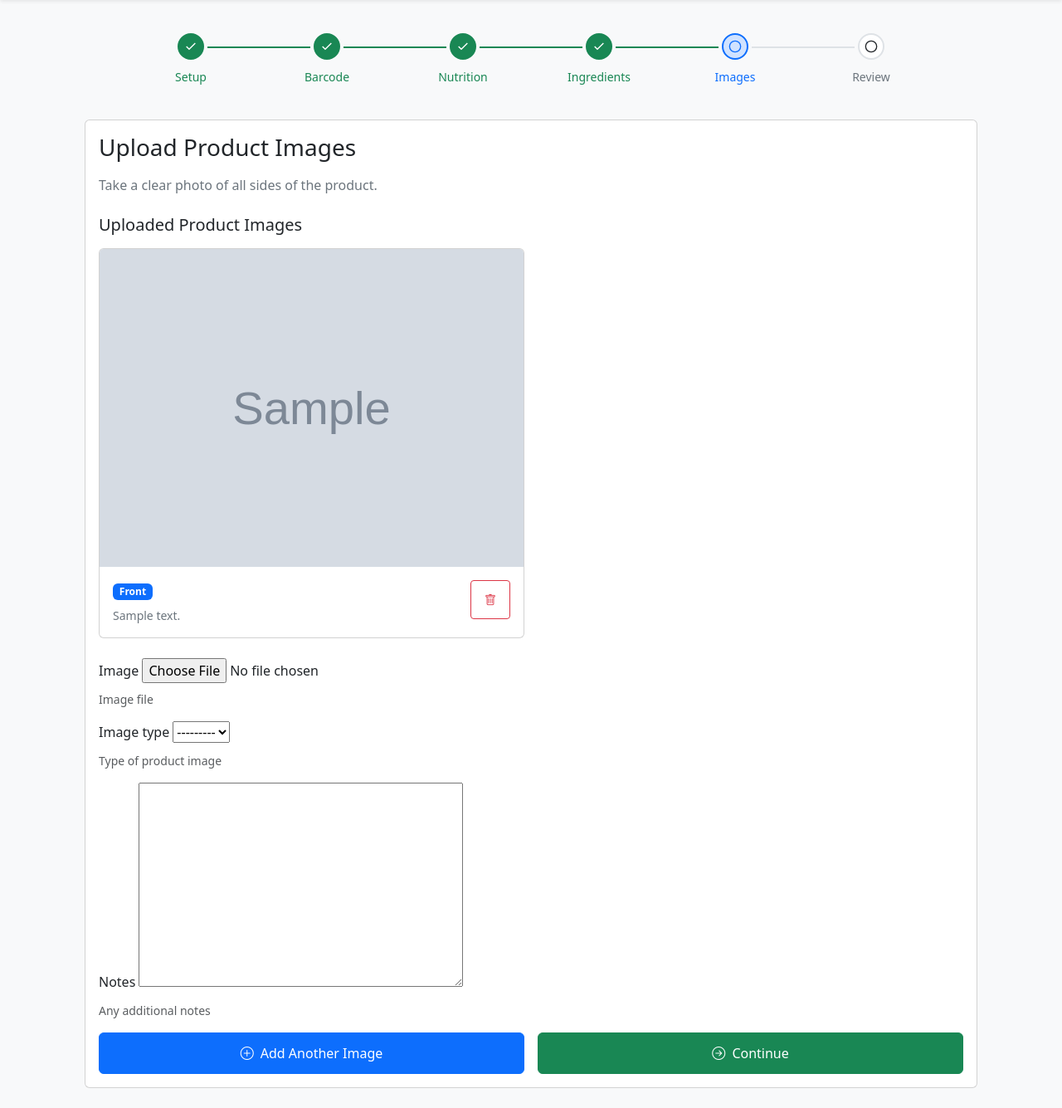
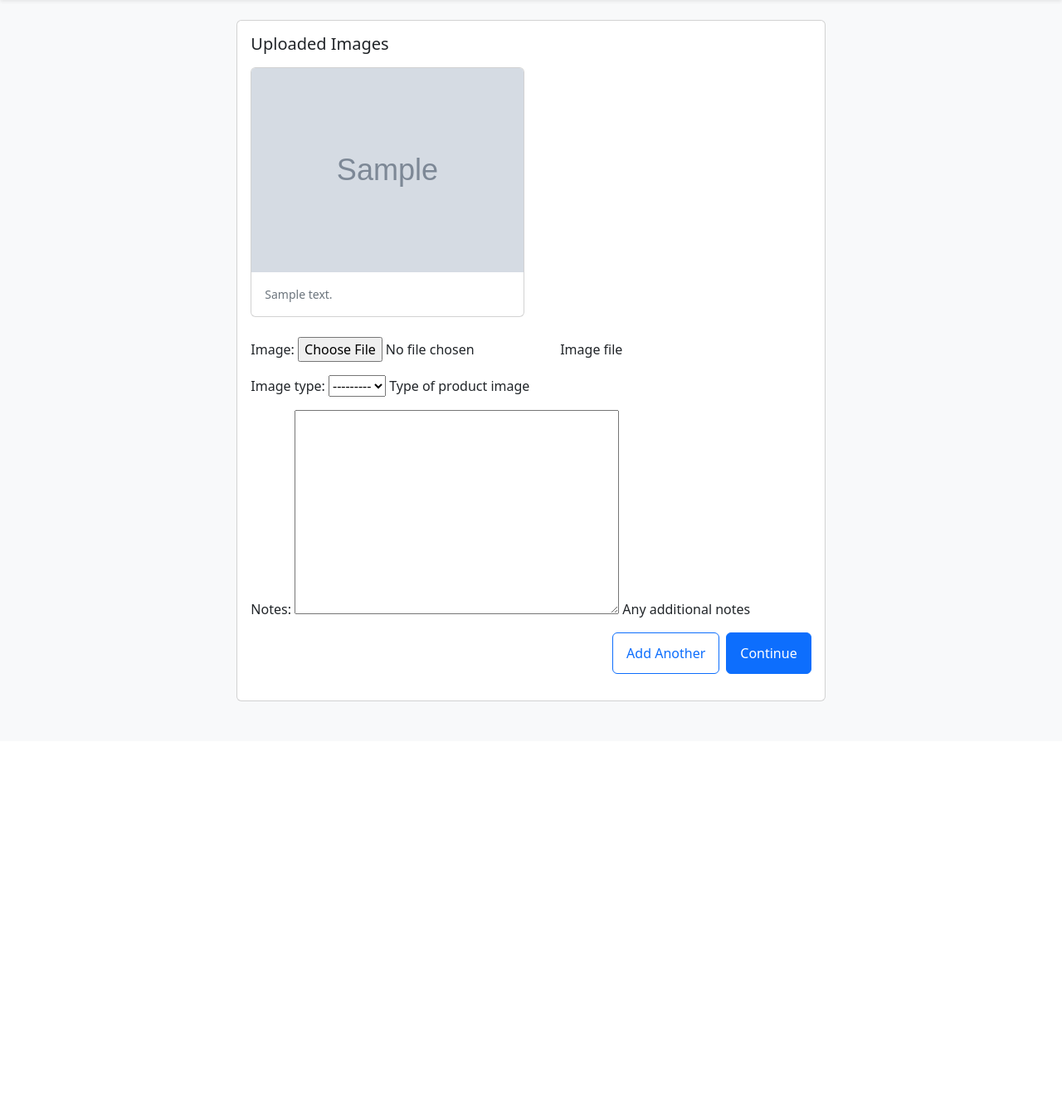
Before and after one commit to BFSSI-Bioinformatics-Lab/pptm, a Django app: page /products/1/product_images/ in a window 1280 px wide. Shown: the part 63-1398 px from the top of the page at 83% size. After the commit the page ends 908 px from the top, so only its background shows below. Run offline with Django 5.2, Linux system fonts and the light colour scheme; a user stored in the database is signed in; tables that the repository leaves empty hold one stand-in row (values such as "Sample post"); grey boxes marked "Sample" are stand-in pictures; parts of the project's set-up code (start-up, migrations or seed data) failed here and were passed over; some libraries are stand-ins or nearby versions.

Commit message:
fix some bugs

```diff
--- a/pptp/templates/pptp/products/product_images_upload.html
+++ b/pptp/templates/pptp/products/product_images_upload.html
@@ -1,112 +1,69 @@
-{# templates/pptp/products/product_images_upload.html #}
 {% extends "pptp/products/base_submission.html" %}
+{% load i18n %}
 
-{% block submission_content %}
-<div class="card">
+{% block content %}
+<div class="container">
+    <div class="row justify-content-center">
+        <div class="col-12 col-md-8">
+            <div class="card mb-4">
                 <div class="card-body">
-        <h1 class="h3 mb-3">Upload Product Images</h1>
-        <p class="text-secondary mb-4">Take a clear photo of all sides of the product.</p>
+                    <h2 class="h5 mb-3">{% trans "Uploaded Images" %}</h2>
 
-        <div class="mb-4">
-            <h2 class="h5 mb-3">Uploaded Product Images</h2>
-            <div class="row row-cols-1 row-cols-md-2 g-3">
-                {% for image in product.product_images.all %}
+                    {% if uploaded_images %}
+                        <div class="row row-cols-1 row-cols-md-2 g-3 mb-4">
+                            {% for image in uploaded_images %}
                                 <div class="col">
-                    <div class="card">
-                        <img src="{{ image.image.url }}"
-                             alt="Product Image"
-                             class="card-img-top">
-
+                                    <div class="card h-100">
+                                        <img src="{{ image.image.url }}" class="card-img-top" alt="Uploaded image">
                                         <div class="card-body">
-                            <div class="d-flex justify-content-between align-items-start">
-                                <div>
-                                    <span class="badge {% if image.image_type == 'front' %}bg-primary
-                                                      {% elif image.image_type == 'back' %}bg-success
-                                                      {% elif image.image_type == 'side' %}bg-info
-                                                      {% else %}bg-secondary{% endif %} mb-2">
-                                        {{ image.get_image_type_display }}
-                                    </span>
-
                                             {% if image.notes %}
-                                    <p class="small text-secondary mb-0">
-                                        {{ image.notes }}
-                                    </p>
+                                                <p class="small text-secondary mb-0">{{ image.notes }}</p>
                                             {% endif %}
-                                </div>
-
-                                <button type="button"
-                                        data-table-id="{{ image.id }}"
-                                        class="btn btn-outline-danger btn-sm delete-table">
-                                    <i class="bi bi-trash"></i>
-                                </button>
-                            </div>
                                         </div>
                                     </div>
                                 </div>
                             {% endfor %}
                         </div>
+                    {% else %}
+                        <p class="text-secondary">{% trans "No images uploaded yet." %}</p>
+                    {% endif %}
+
+                    {% if pending_images %}
+                        <h3 class="h6 mb-2">{% trans "Pending Uploads" %}</h3>
+                        <div class="list-group mb-3">
+                            {% for image in pending_images %}
+                                <div class="list-group-item">
+                                    <div class="d-flex align-items-center">
+                                        <i class="bi bi-camera me-2"></i>
+                                        <div class="flex-grow-1">
+                                            {{ image.device_filename }}
+                                            {% if image.notes %}
+                                                <br>
+                                                <small class="text-secondary">{{ image.notes }}</small>
+                                            {% endif %}
                                         </div>
-
-        <form method="post" enctype="multipart/form-data">
-            {% csrf_token %}
-
-            {% for field in form %}
-            <div class="mb-3">
-                <label for="{{ field.id_for_label }}" class="form-label">
-                    {{ field.label }}
-                </label>
-                {% if field.field.widget_type == 'file' %}
-                <div class="input-group">
-                    {{ field }}
+                                        <span class="badge bg-warning">{% trans "Pending" %}</span>
                                     </div>
-                {% else %}
-                {{ field }}
-                {% endif %}
-                {% if field.help_text %}
-                <div class="form-text">{{ field.help_text }}</div>
-                {% endif %}
-                {% if field.errors %}
-                <div class="invalid-feedback d-block">
-                    {{ field.errors }}
+                                </div>
+                            {% endfor %}
                         </div>
                     {% endif %}
-            </div>
-            {% endfor %}
 
-            <div class="row g-3">
-                <div class="col">
-                    <button type="submit"
-                            name="add_more"
-                            class="btn btn-primary w-100">
-                        <i class="bi bi-plus-circle me-1"></i>
-                        Add Another Image
+                    <form method="post" enctype="multipart/form-data" class="mb-3">
+                        {% csrf_token %}
+                        {{ form.as_p }}
+                        <div class="d-flex justify-content-end gap-2">
+                            <button type="submit" name="add_another" class="btn btn-outline-primary">
+                                {% trans "Add Another" %}
                             </button>
-                </div>
-                <div class="col">
-                    <button type="submit"
-                            name="continue"
-                            class="btn btn-success w-100">
-                        <i class="bi bi-arrow-right-circle me-1"></i>
-                        Continue
+                            <button type="submit" name="continue" class="btn btn-primary">
+                                {% trans "Continue" %}
                             </button>
-                </div>
                         </div>
                     </form>
                 </div>
             </div>
-
-<!-- Add this script at the end of your template -->
-<script>
-document.addEventListener('DOMContentLoaded', function() {
-    const deleteButtons = document.querySelectorAll('.delete-table');
-    deleteButtons.forEach(button => {
-        button.addEventListener('click', function() {
-            if (confirm('Are you sure you want to delete this image?')) {
-                // Add your delete logic here
-                console.log('Delete image with ID:', this.dataset.tableId);
-            }
-        });
-    });
-});
-</script>
+        </div>
+    </div>
+</div>
 {% endblock %}
--- a/pptp/templates/pptp/products/review.html
+++ b/pptp/templates/pptp/products/review.html
@@ -225,3 +225,4 @@
         </form>
     </div>
 </div>
+{% endblock %}
--- a/pptp/views/products.py
+++ b/pptp/views/products.py
@@ -88,7 +88,11 @@ class BaseImageUploadView(BaseProductStepView, CreateView):
     def get_context_data(self, **kwargs):
         context = super().get_context_data(**kwargs)
         if self.related_name:
-            context['image_obj_list'] = getattr(self.product, self.related_name).all()
+            # Split images into uploaded and pending
+            queryset = getattr(self.product, self.related_name).all()
+            context['uploaded_images'] = queryset.filter(is_uploaded=True)
+            context['pending_images'] = queryset.filter(is_uploaded=False)
+            context['is_offline_mode'] = self.request.session.get('photo_queue_mode', False)
         return context
 
     def form_valid(self, form):
```
Lines whose indentation alone changed are shown as unchanged.
